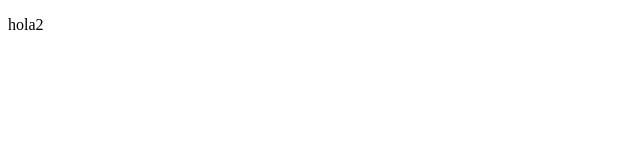
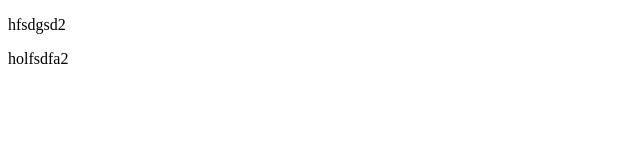
Before and after one commit to Venatus-Tech/git_tutorial, a plain HTML site: page index.html in a window 1280 px wide. Shown: the full height of the page, 0-640 px from the left. Drawn offline with Linux system fonts and the light colour scheme.

Commit message:
Update index.html

```diff
--- a/index.html
+++ b/index.html
@@ -6,6 +6,7 @@
     <title>Document</title>
 </head>
 <body>
-    <p>hola2</p>
+    <p>hfsdgsd2</p>
+    <p>holfsdfa2</p>
 </body>
 </html>
```
